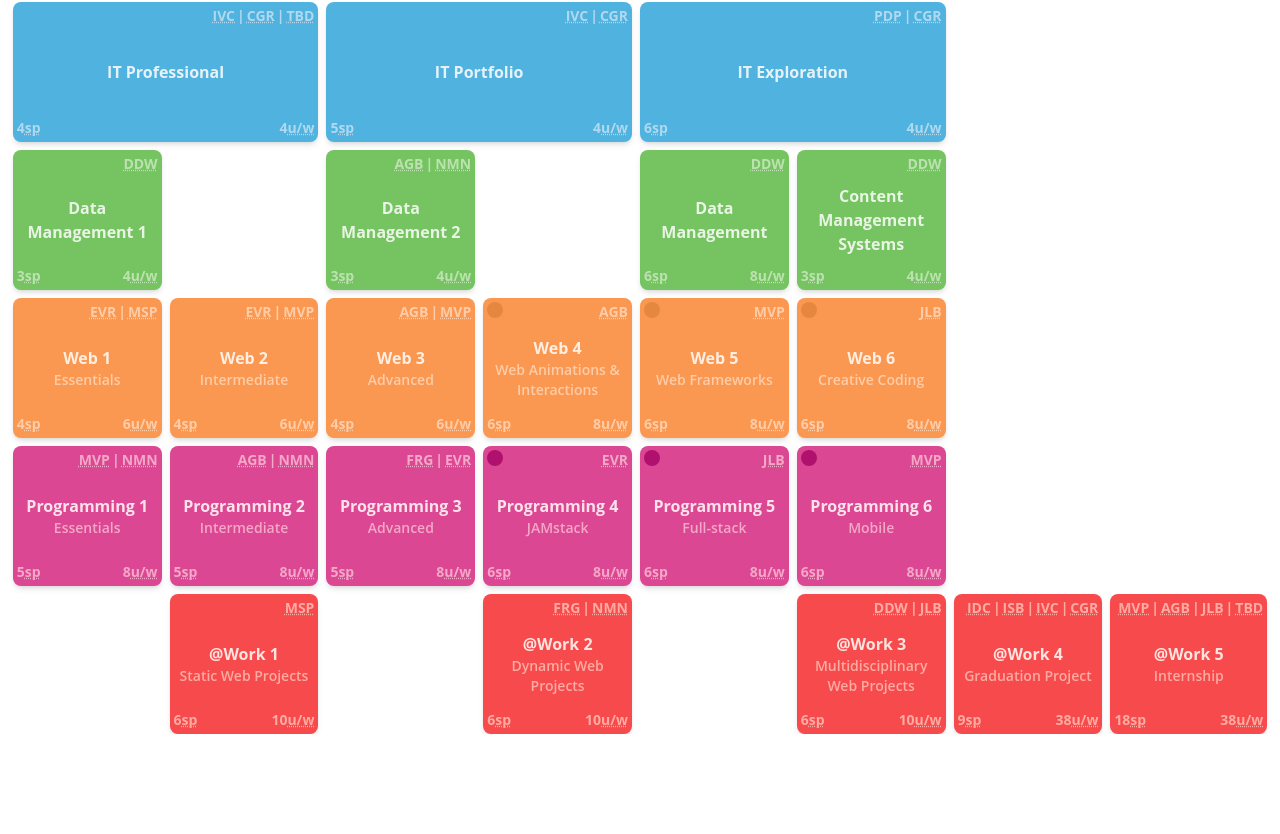
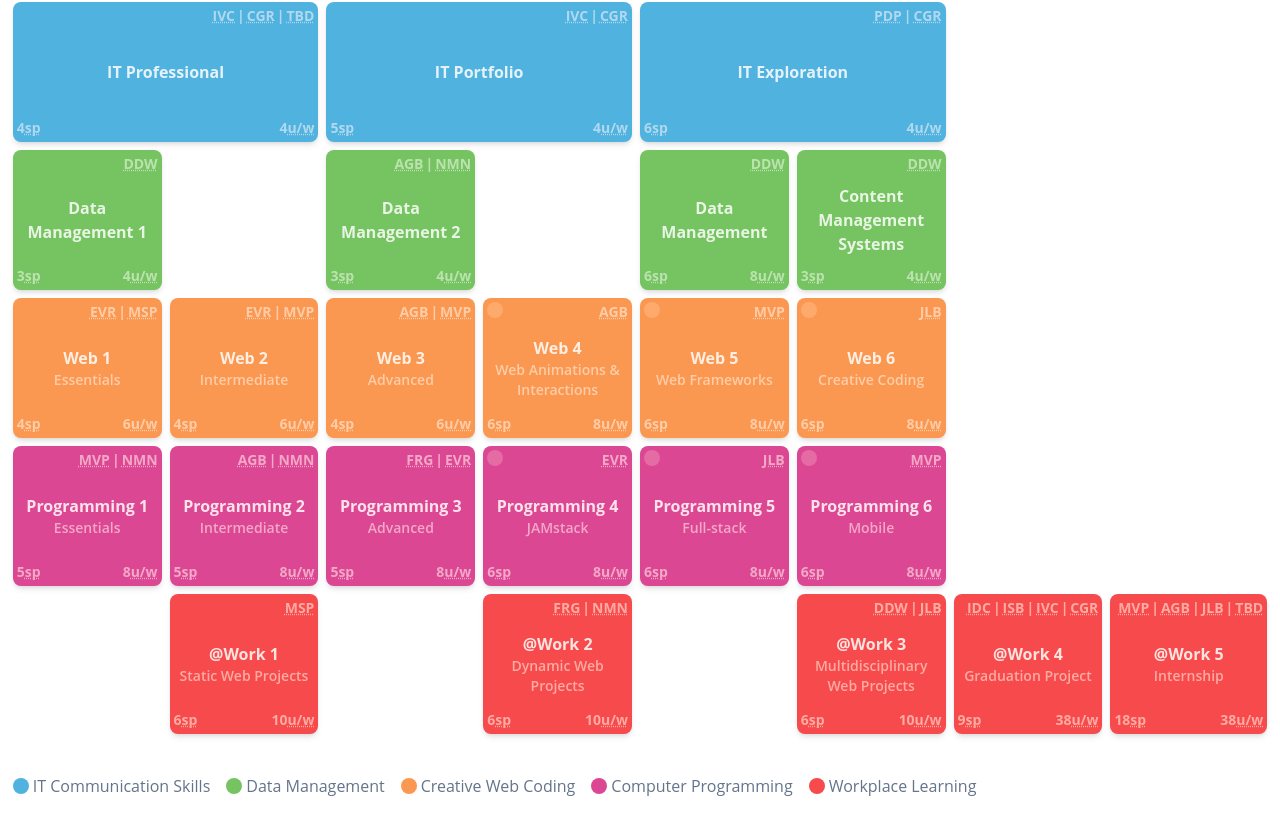
Before and after one commit to pgmgent/curriculum, a React (Vite) app: page / in a window 1280 px wide. Shown: the part 226-1060 px from the top of the page. Before the commit the page ends 960 px from the top, so only its background shows below. Built offline with nearby package versions, Linux system fonts and the light colour scheme.

Commit message:
Added learing lines

```diff
--- a/src/app/App.css
+++ b/src/app/App.css
@@ -17,6 +17,10 @@
   grid-template-columns: [p1] 1fr [p2] 1fr [p3] 1fr [p4] 1fr [p5] 1fr [p6] 1fr [p7] 1fr [p8] 1fr;
   grid-template-rows: [year] auto [sem] auto [per] auto [ics] auto [dtm] auto [cwc] auto [cmp] auto [atw] auto;
   @apply grid gap-2 mt-2 w-full;
+}
+
+.curriculum__footer-container {
+  @apply w-full py-2 sm:py-4 md:py-6 lg:py-8 xl:py-10;
 }
 
 .header__year {
@@ -63,11 +67,11 @@
 }
 
 .course[data-specializationcode="ifd"] .course__header-icon{
-  @apply bg-ahs_orange-500 w-4 h-4 block rounded-full;
+  @apply bg-ahs_orange-200 w-4 h-4 block rounded-full;
 }
 
 .course[data-specializationcode="cad"] .course__header-icon{
-  @apply bg-ahs_pink-500 w-4 h-4 block rounded-full;
+  @apply bg-ahs_pink-200 w-4 h-4 block rounded-full;
 }
 
 .course__header {
@@ -179,3 +183,41 @@
   content: '';
   display: none;
 }
+
+.learninglines {
+  @apply flex flex-row flex-wrap items-center justify-items-start;
+}
+
+.learninglines > li {
+  @apply text-ahs_black-500 flex flex-row items-center justify-items-start mr-4;
+}
+
+.learninglines > li::before {
+  content: '';
+  @apply block w-4 h-4 mr-1 rounded-full bg-ahs_black-500;
+}
+
+.learninglines > li[data-code="ics"]::before {
+  content: '';
+  @apply bg-ahs_blue-300;
+}
+
+.learninglines > li[data-code="dtm"]::before {
+  content: '';
+  @apply bg-ahs_green-300;
+}
+
+.learninglines > li[data-code="cwc"]::before {
+  content: '';
+  @apply bg-ahs_orange-300;
+}
+
+.learninglines > li[data-code="cmp"]::before {
+  content: '';
+  @apply bg-ahs_pink-300;
+}
+
+.learninglines > li[data-code="atw"]::before {
+  content: '';
+  @apply bg-ahs_red-300;
+}
--- a/src/app/App.tsx
+++ b/src/app/App.tsx
@@ -1,9 +1,14 @@
+import { useState } from 'react';
 import './App.css'
 import { CourseCard } from './components/courses';
+import { LearningLinesAsInlineList } from './components/learning-lines';
 
-import dataCurriculum from './data/curriculum_2024_26.json';
+import dataCurriculum202426 from './data/curriculum_2024_26.json';
+import dataLearningLines from './data/learning_lines.json';
 
 function App() {
+  const [dataCurriculum, setDataCurriculum] = useState(dataCurriculum202426);
+
   return (
     <>
       <div className="App">
@@ -31,6 +36,9 @@ function App() {
                 <CourseCard key={index} data={{ id: 1, name: course.name, subName: course.subName, period: course.period, semester: 1, learningLineCode: course.learningLineCode, credits: course.credits, contactHoursPerWeek: course.contactHoursPerWeek, lecturers: course.lecturers, specializationCode: course.specializationCode }} />
               )}
             </div>
+            <footer className="curriculum__footer-container">
+              <LearningLinesAsInlineList data={dataLearningLines} />
+            </footer>
           </div>
         </main>
       </div>
--- a/src/app/components/learning-lines/LearningLinesAsInlineList.tsx
+++ b/src/app/components/learning-lines/LearningLinesAsInlineList.tsx
@@ -0,0 +1,19 @@
+import { LearningLine } from '../../../types/learning-lines';
+
+export type DetailsProps<T> = {
+  className?: string;
+  children?: React.ReactNode;
+  data: T
+};
+
+export const LearningLinesAsInlineList = (props: DetailsProps<LearningLine[]>): JSX.Element => {
+  return (
+    <>
+      <ul className="learninglines">
+        {props.data.map((learningLine, index) => {
+          return <li key={index} data-code={learningLine.code}>{learningLine.name}</li>
+        })}
+      </ul>
+    </>
+  );
+}
--- /dev/null
+++ b/src/app/components/learning-lines/index.ts
@@ -0,0 +1,5 @@
+import { LearningLinesAsInlineList } from "./LearningLinesAsInlineList";
+
+export {
+  LearningLinesAsInlineList
+};
--- a/src/app/data/learning_lines.json
+++ b/src/app/data/learning_lines.json
@@ -1,6 +1,6 @@
 [
     {
-        "code": "itc",
+        "code": "ics",
         "name": "IT Communication Skills"
     },
     {
--- /dev/null
+++ b/src/types/learning-lines.ts
@@ -0,0 +1,4 @@
+export interface LearningLine {
+  code: string;
+  name: string;
+}
```
